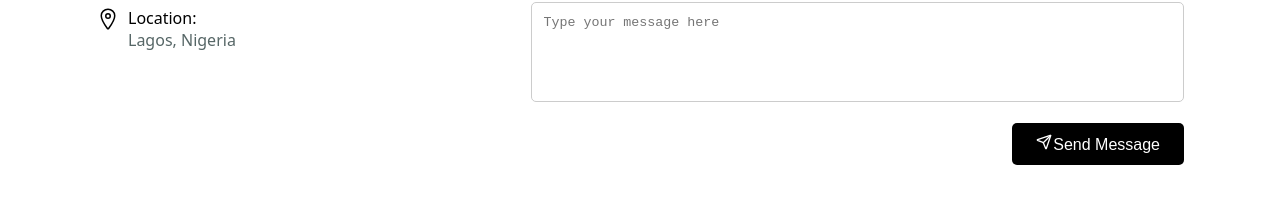
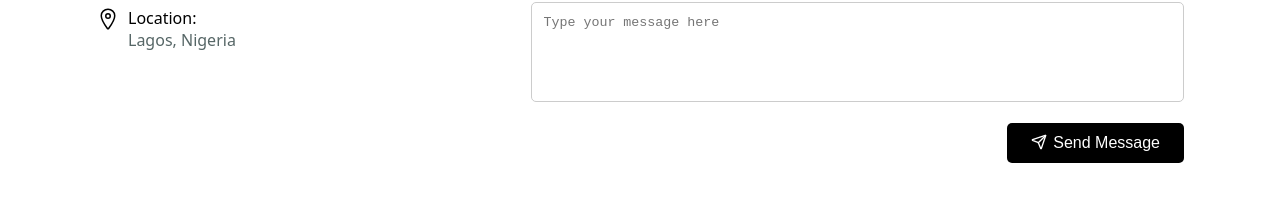
Before and after one commit to mubarsky/mubarak-react-portfolio, a React (Vite) app: page / in a window 1280 px wide. Shown: the part 4877-5092 px from the top of the page. Built offline with nearby package versions, Linux system fonts and the light colour scheme; a web font is replaced by a local one.

Commit message:
Adding padding to the navbar in Toggle Mode

```diff
--- a/src/components/contact/contact.module.css
+++ b/src/components/contact/contact.module.css
@@ -120,6 +120,8 @@ input::placeholder {
   border-radius: 5px;
   cursor: pointer;
   font-size: 1rem;
+  display: flex;
+  gap: 0.3rem;
 }
 .sendBtnContainer {
   display: flex;
--- a/src/components/navbar/navbar.module.css
+++ b/src/components/navbar/navbar.module.css
@@ -117,13 +117,15 @@
     position: absolute;
     top: 60px;
     right: 10px;
-
-    padding: 20px;
+    width: 40%;
+    /* padding: 20px; */
     gap: 1rem;
     box-shadow: rgba(0, 0, 0, 0.2) 0px 2px 6px;
     z-index: 999;
   }
-
+.navbarlist li{
+  font-size: 16px;
+}
   .bars {
     display: block;
     color: black;
```
